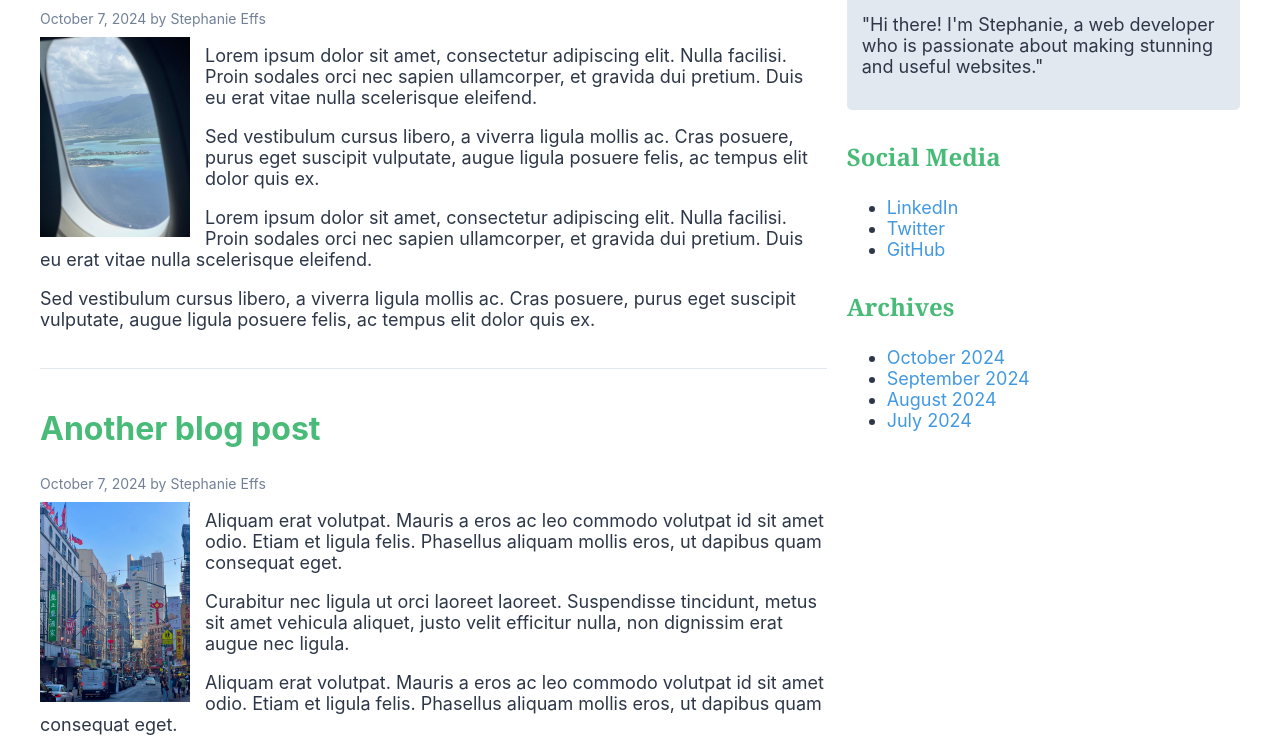
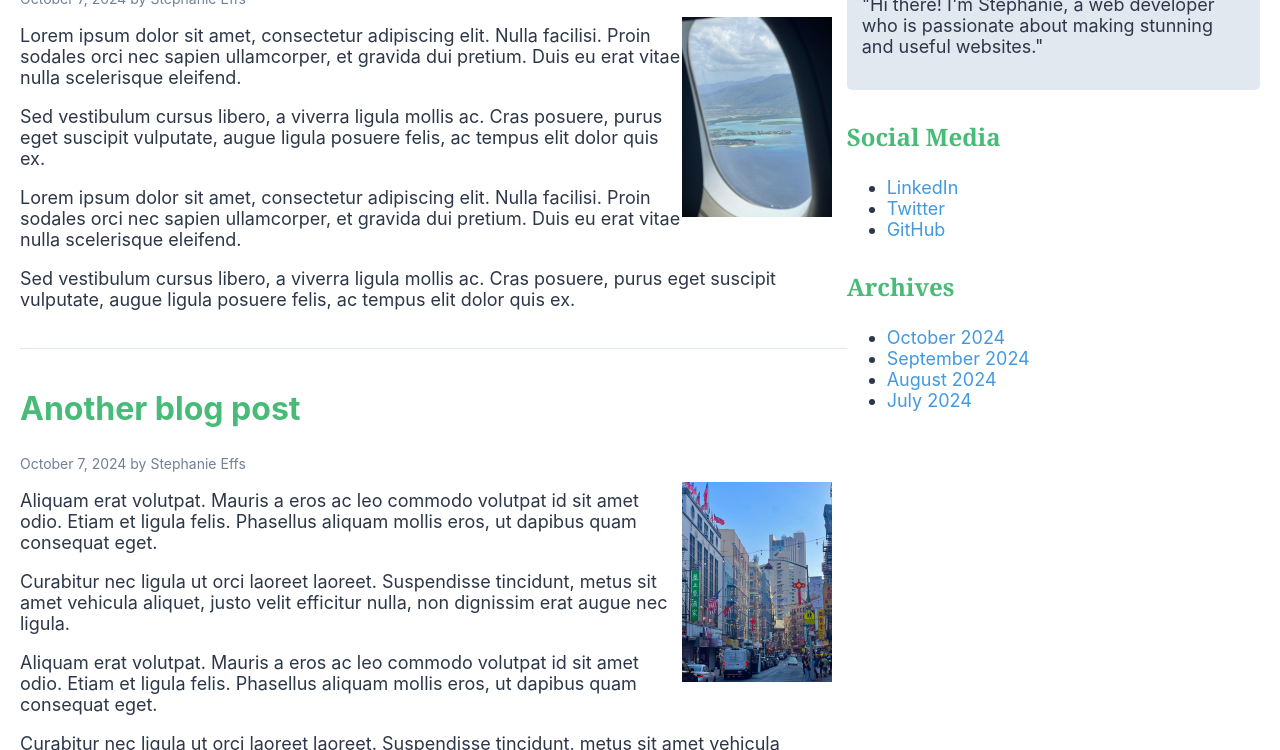
Before and after one commit to stephanieeffs/info2180-lab2, a plain HTML site: page index.html in a window 1280 px wide. Shown: the part 476-1226 px from the top of the page. Drawn offline with Linux system fonts and the light colour scheme.

Commit message:
Changed styles

```diff
--- a/styles.css
+++ b/styles.css
@@ -10,8 +10,6 @@ body {
   display: grid;
   grid-template-columns: 2fr 1fr;
   grid-template-rows: auto 1fr auto;
-  grid-gap: 20px;
-  max-width: 1200px;
   margin: 0 auto;
   padding: 20px;
 }
@@ -74,7 +72,7 @@ article h2 {
 article img {
   width: 150px;
   height: auto;
-  float: left;
+  float: right;
   margin-right: 15px;
 }
 
```
